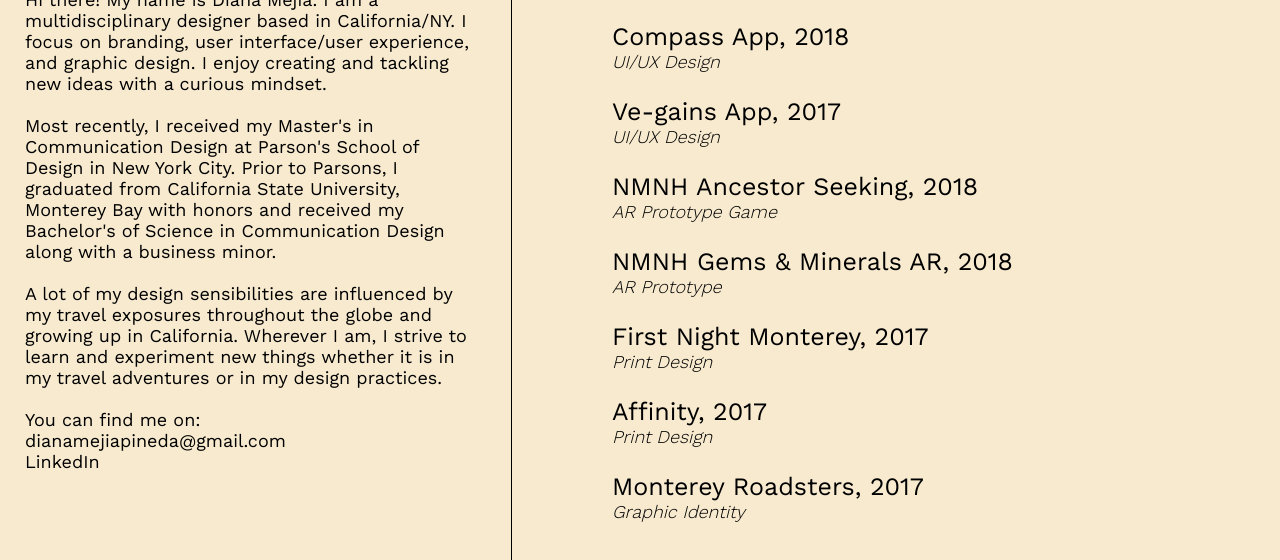
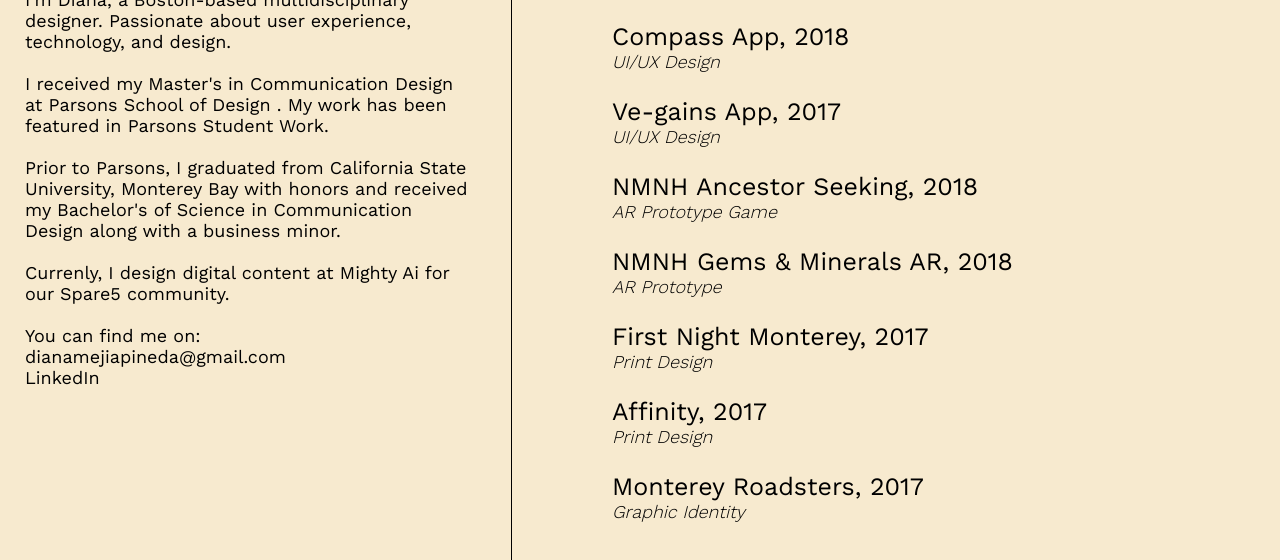
Before and after one commit to dianamejiax/dianamejia.co, a plain HTML site: page index.html in a window 1280 px wide. Both pictures are taken after a click on the link "About". Shown: the part 78-638 px from the top of the page. Drawn offline with nearby package versions, Linux system fonts and the light colour scheme.

Commit message:
Bio update

```diff
--- a/index.html
+++ b/index.html
@@ -17,22 +17,18 @@
         <div class="infoBox_content">
           <br>
           <br>
-          Hi there! My name is Diana Mejia.
-          I am a multidisciplinary designer based in California/NY.
-          I focus on branding, user interface/user experience, and graphic design.
-          I enjoy creating and tackling new ideas with a curious mindset.
-
+          I'm Diana, a Boston-based multidisciplinary designer.
+          Passionate about user experience, technology, and design.
           <br><br>
-          Most recently, I received my Master's in Communication Design
-          at Parson's School of Design in New York City. Prior to Parsons,
-          I graduated from California State University, Monterey Bay with honors and
-          received my Bachelor's of Science in Communication Design along with a
+          I received my Master's in Communication Design
+          at <a href="https://www.newschool.edu/parsons/">Parsons School of Design</a> .
+          My work has been featured in <a href="https://www.newschool.edu/parsons/student-work/?id=17179879007"></a>Parsons Student Work.</a>
+          <br><br>
+          Prior to Parsons, I graduated from California State University, Monterey Bay with
+          honors and received my Bachelor's of Science in Communication Design along with a
           business minor.
           <br><br>
-
-          A lot of my design sensibilities are influenced by my travel exposures throughout
-          the globe and growing up in California. Wherever I am, I strive to learn and experiment new things whether it
-          is in my travel adventures or in my design practices.
+          Currenly, I design digital content at <a href="https://mighty.ai/">Mighty Ai</a> for our <a href="https://app.spare5.com/fives">Spare5</a> community.
           <br>
           <br>
 
```
